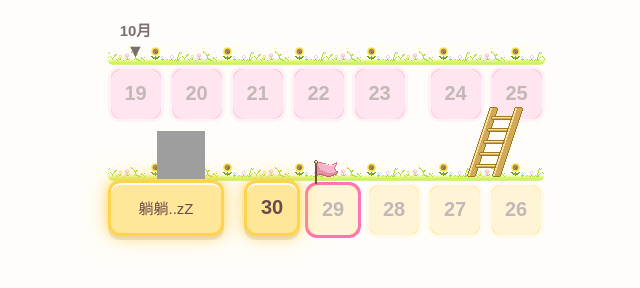
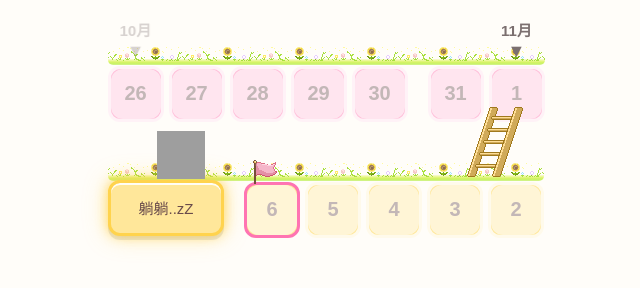
Before and after one commit to Yuxuka/toastisfreee, a plain HTML site: page index.html in a window 1280 px wide. Shown: the part 150-438 px from the top of the page, without its empty margins (314-954 px from the left). Drawn offline with Linux system fonts and the light colour scheme; grey boxes are pictures that could not be loaded; a web font is replaced by a local one.

Commit message:
Update index.html

```diff
--- a/index.html
+++ b/index.html
@@ -379,9 +379,9 @@ body {
 
 // ==================== Config ====================
 
-const START_DATE = '2026-10-19';
-const END_DATE = '2026-11-01';
-const LAST_WORKDAY = '2026-10-29';
+const START_DATE = '2026-10-26';
+const END_DATE = '2026-11-08';
+const LAST_WORKDAY = '2026-11-06';
 
 const WEEK_COLORS = ['#ffbfd9','#ffe79a','#bff0b7','#bfeeff','#d8bdff'];
 
@@ -476,7 +476,13 @@ let currentDate = new Date(startDate);
 const weeks = [];
 let currentWeek = [];
 
-const nowTaipei = new Date(Date.now() + TAIPEI_OFFSET_MS);
+const TEST_DATE = '2026-11-07';
+const nowTaipei = TEST_DATE
+    ? parseTaipeiDate(TEST_DATE)
+    : new Date(Date.now() + TAIPEI_OFFSET_MS);
+
+
+//const nowTaipei = new Date(Date.now() + TAIPEI_OFFSET_MS);
 const actualToday = new Date(Date.UTC(
     nowTaipei.getUTCFullYear(),
     nowTaipei.getUTCMonth(),
@@ -850,8 +856,14 @@ function renderAllTracks(){
 
     trackCurrent.style.display = isFinished ? 'none' : 'block';
 
+    /*const targetBox =
+        week.querySelector('.day.today');*/
+
     const targetBox =
-        week.querySelector('.day.today');
+        week.querySelector('.day.today') ||
+        (afterDates.includes(todayStr)
+            ?week.querySelector('.zzz')
+            : null);
 
     if(!targetBox){
         console.warn('renderAllTracks: Unable to find targetBox');
```
